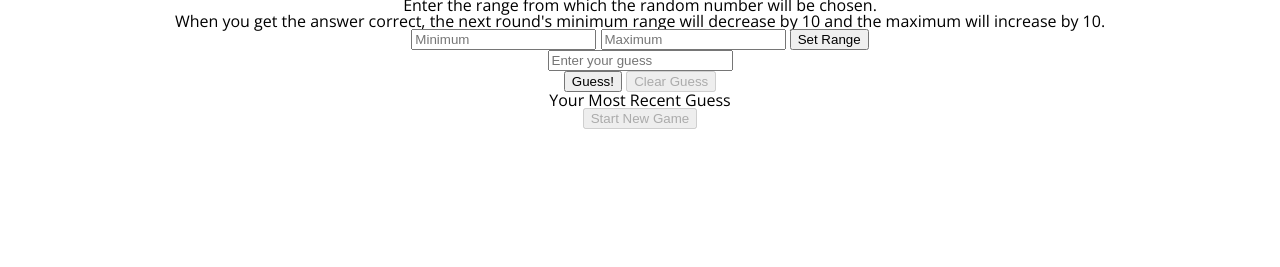
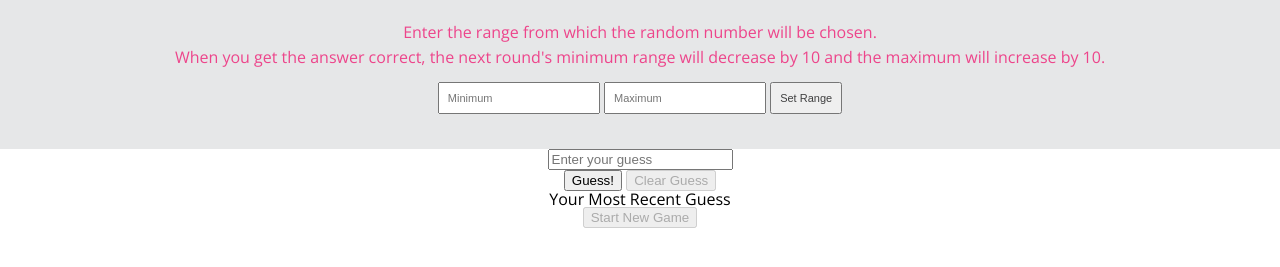
Before and after one commit to hbellows/numberGuesser, a plain HTML site: page index.html in a window 1280 px wide. Shown: the part 93-360 px from the top of the page. Drawn offline with nearby package versions, Linux system fonts and the light colour scheme; files that its build step writes are made by us from their sources.

Commit message:
add some styling for instructions divs

```diff
--- a/stylesheets/application.css
+++ b/stylesheets/application.css
@@ -21,3 +21,26 @@ header span {
   background-color: #D0D2D3;
   color: #FFFFFF;
 }
+
+#instructions {
+  text-align: center;
+  color: #ED458B;
+  background: #E6E7E8;
+  padding: 25px;
+  line-height: 20px;
+  font-weight: 300;
+}
+
+#instructions form {
+  padding: 10px;
+}
+
+#instructions input {
+  padding: 8px;
+  font-size: 11px;
+  color: #404041;
+}
+
+#instructions p {
+  padding: 5px;
+}
```
